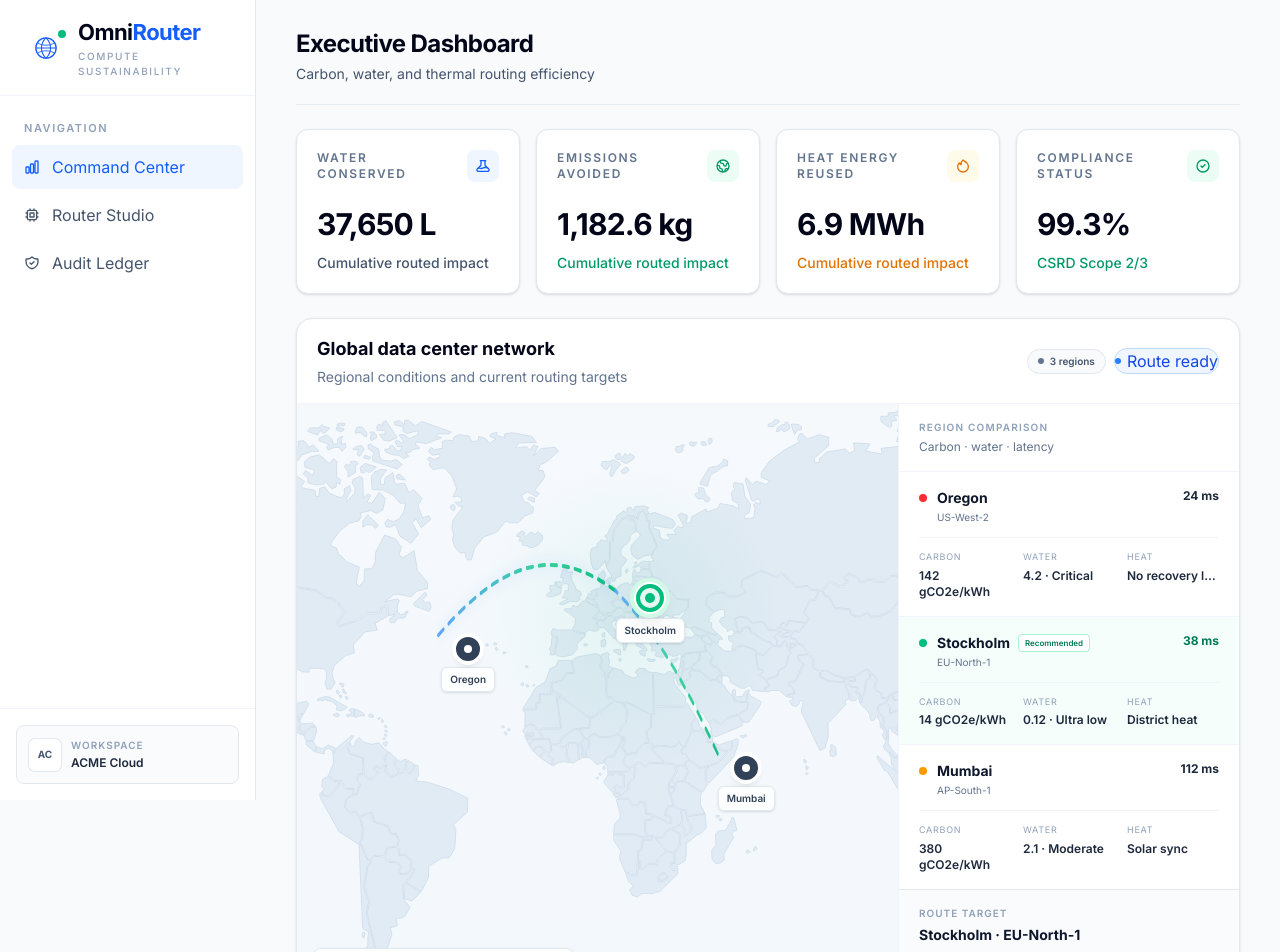
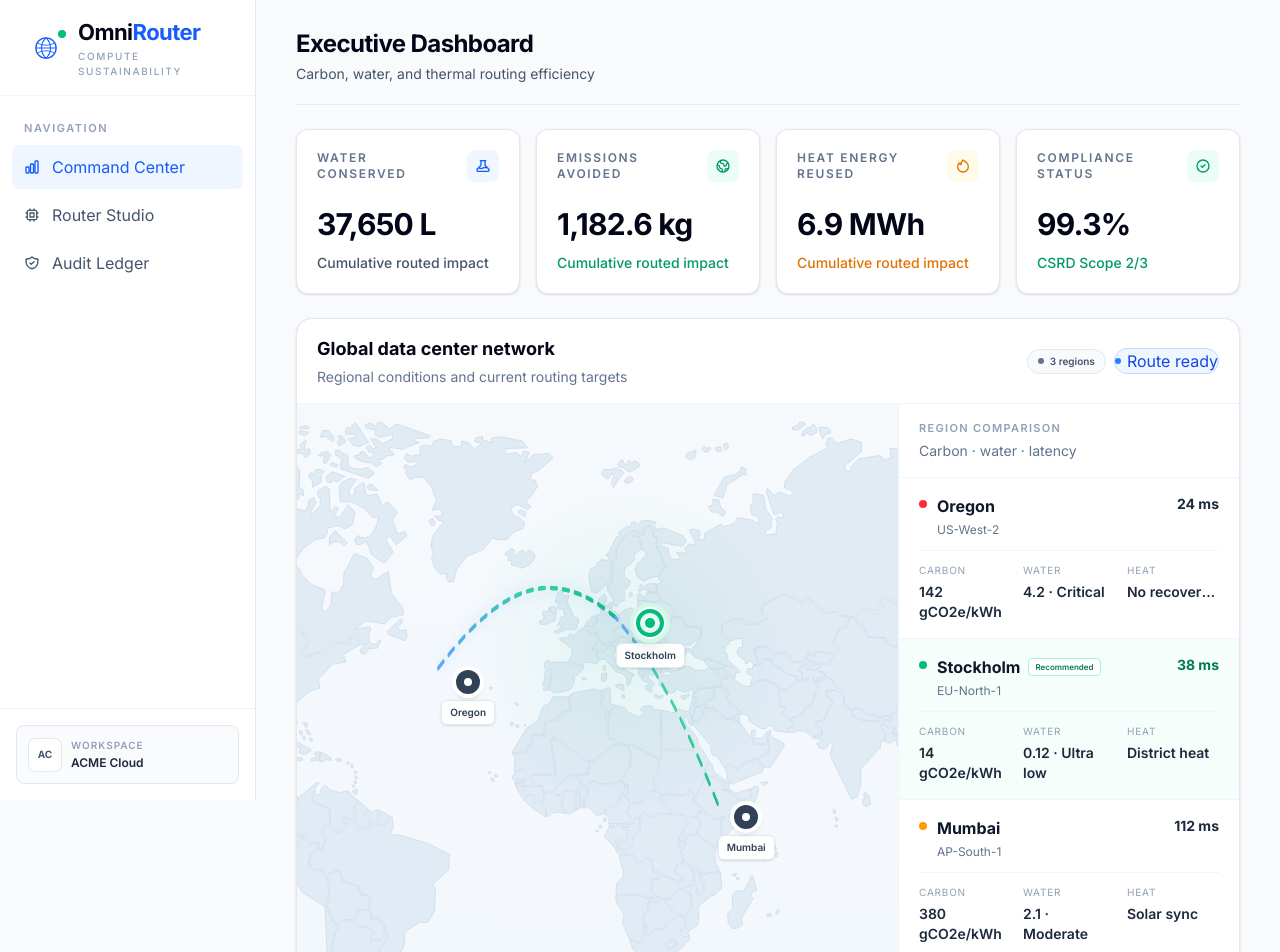
Before and after one commit to NihalTiwari8008/OmniRouter, a Next.js app: page /dashboard in a window 1280 px wide. Shown: the top 952 px of the page. Built offline with nearby package versions, Linux system fonts and the light colour scheme.

Commit message:
Increase global network comparison text sizes

```diff
--- a/app/dashboard/page.js
+++ b/app/dashboard/page.js
@@ -166,8 +166,8 @@ function GlobalNetworkOverview({ dispatched }) {
 
         <div className="bg-white">
           <div className="border-b border-slate-100 px-5 py-4">
-            <div className="text-[10px] font-semibold uppercase tracking-[0.12em] text-slate-400">Region comparison</div>
-            <div className="mt-1 text-xs text-slate-500">Carbon · water · latency</div>
+            <div className="text-[11px] font-semibold uppercase tracking-[0.12em] text-slate-400">Region comparison</div>
+            <div className="mt-1 text-sm text-slate-500">Carbon · water · latency</div>
           </div>
 
           <div className="divide-y divide-slate-100">
@@ -182,27 +182,27 @@ function GlobalNetworkOverview({ dispatched }) {
                       <span className={`mt-1.5 h-2 w-2 shrink-0 rounded-full ${dot}`} />
                       <div className="min-w-0">
                         <div className="flex flex-wrap items-center gap-2">
-                          <span className="text-sm font-bold text-slate-900">{region.name}</span>
+                          <span className="text-base font-bold text-slate-900">{region.name}</span>
                           {route && <span className="rounded border border-emerald-200 bg-white px-1.5 py-0.5 text-[8px] font-semibold text-emerald-700">{dispatched ? "Active route" : "Recommended"}</span>}
                         </div>
-                        <div className="mt-0.5 text-[10px] text-slate-500">{region.code}</div>
+                        <div className="mt-1 text-xs text-slate-500">{region.code}</div>
                       </div>
                     </div>
-                    <span className={route ? "shrink-0 text-xs font-bold text-emerald-700" : "shrink-0 text-xs font-bold text-slate-800"}>{region.latency} ms</span>
+                    <span className={route ? "shrink-0 text-sm font-bold text-emerald-700" : "shrink-0 text-sm font-bold text-slate-800"}>{region.latency} ms</span>
                   </div>
 
                   <div className="mt-3 grid grid-cols-3 gap-3 border-t border-slate-100 pt-3">
                     <div>
-                      <div className="text-[9px] uppercase tracking-[0.08em] text-slate-400">Carbon</div>
-                      <div className="mt-1 text-xs font-semibold text-slate-800">{region.carbon} gCO2e/kWh</div>
+                      <div className="text-[10px] uppercase tracking-[0.08em] text-slate-400">Carbon</div>
+                      <div className="mt-1 text-sm font-semibold text-slate-800">{region.carbon} gCO2e/kWh</div>
                     </div>
                     <div>
-                      <div className="text-[9px] uppercase tracking-[0.08em] text-slate-400">Water</div>
-                      <div className="mt-1 text-xs font-semibold text-slate-800">{region.waterStress} · {region.waterLabel}</div>
+                      <div className="text-[10px] uppercase tracking-[0.08em] text-slate-400">Water</div>
+                      <div className="mt-1 text-sm font-semibold text-slate-800">{region.waterStress} · {region.waterLabel}</div>
                     </div>
                     <div>
-                      <div className="text-[9px] uppercase tracking-[0.08em] text-slate-400">Heat</div>
-                      <div className="mt-1 truncate text-xs font-semibold text-slate-800">{region.id === "stockholm" ? "District heat" : region.heat}</div>
+                      <div className="text-[10px] uppercase tracking-[0.08em] text-slate-400">Heat</div>
+                      <div className="mt-1 truncate text-sm font-semibold text-slate-800">{region.id === "stockholm" ? "District heat" : region.heat}</div>
                     </div>
                   </div>
                 </div>
@@ -211,9 +211,9 @@ function GlobalNetworkOverview({ dispatched }) {
           </div>
 
           <div className="border-t border-slate-200 bg-slate-50/70 px-5 py-4">
-            <div className="text-[10px] font-semibold uppercase tracking-[0.1em] text-slate-400">Route target</div>
-            <div className="mt-1 text-sm font-bold text-slate-900">{recommended.name} · {recommended.code}</div>
-            <div className="mt-1 text-[10px] leading-4 text-slate-500">{ROUTE_DECISION.rationale}</div>
+            <div className="text-[11px] font-semibold uppercase tracking-[0.1em] text-slate-400">Route target</div>
+            <div className="mt-1 text-base font-bold text-slate-900">{recommended.name} · {recommended.code}</div>
+            <div className="mt-1 text-xs leading-5 text-slate-500">{ROUTE_DECISION.rationale}</div>
           </div>
         </div>
       </div>
```
